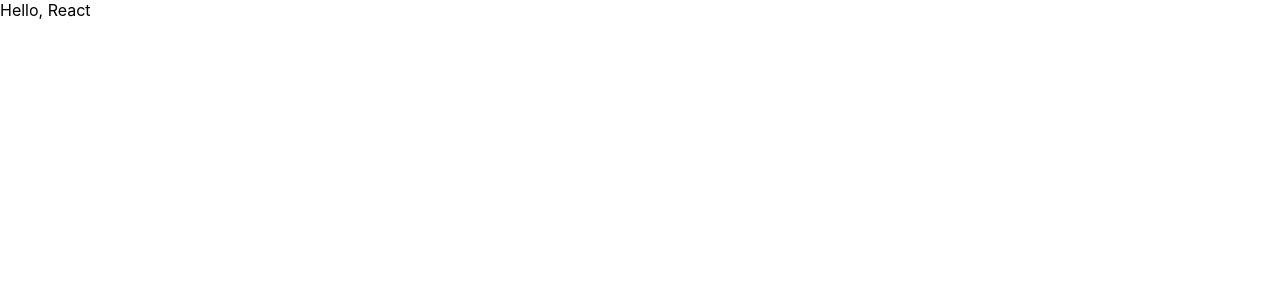
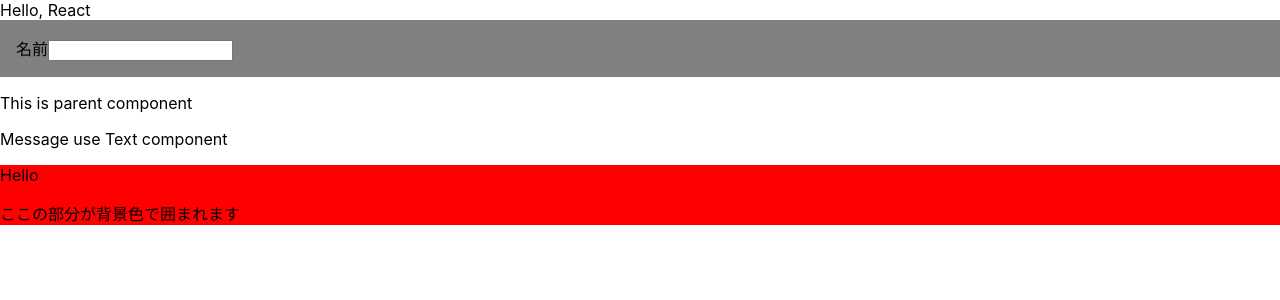
Before and after one commit to focta/typescript-react-next-books, a React (Create React App) app in the folder react-sample/: page / in a window 1280 px wide. Shown: the top 300 px of the page. Built offline with nearby package versions, Linux system fonts and the light colour scheme.

Commit message:
関数コンポーネントの考え方を実装中(P85~P86)

```diff
--- /dev/null
+++ b/react-sample/src/components/ContainerSample.tsx
@@ -0,0 +1,28 @@
+import React from "react";
+
+type ContainerProps = {
+  title: string;
+  children: React.ReactNode;
+};
+
+// コンポーネントが他のコンポーネントを内包したときに、propsを内包する要素にわたす方法を実装した
+function ContainerSample(props: ContainerProps): JSX.Element {
+  const { title, children } = props;
+
+  return (
+    <div style={{ background: "red" }}>
+      <span>{title}</span>
+      <div>{children}</div>
+    </div>
+  );
+}
+
+function Parent(): JSX.Element {
+  return (
+    <ContainerSample title="Hello">
+      <p>ここの部分が背景色で囲まれます</p>
+    </ContainerSample>
+  )
+}
+
+export default Parent;
--- /dev/null
+++ b/react-sample/src/components/Message.tsx
@@ -0,0 +1,21 @@
+import React from 'react'
+
+const Text = (props: {content: string}) => {
+    const { content } = props
+    return <p className='text'>{content}</p>
+}
+
+function Message(props: {}) {
+
+    const content1 = 'This is parent component'
+    const content2 = 'Message use Text component'
+
+  return (
+    <div>
+        <Text content={content1} />
+        <Text content={content2} />
+    </div>
+  )
+}
+
+export default Message
--- /dev/null
+++ b/react-sample/src/components/Name.tsx
@@ -0,0 +1,16 @@
+import React from "react";
+
+function Name() {
+  const onChange = (e: React.ChangeEvent<HTMLInputElement>) => {
+    console.log(e.target.value);
+  };
+
+  return (
+    <div style={{ padding: "16px", backgroundColor: "gray" }}>
+      <label htmlFor="name">名前</label>
+      <input id="name" className="input-name" type="text" onChange={onChange} />
+    </div>
+  );
+}
+
+export default Name;
--- a/react-sample/src/index.tsx
+++ b/react-sample/src/index.tsx
@@ -4,6 +4,9 @@ import './index.css';
 import App from './App';
 import reportWebVitals from './reportWebVitals';
 import Hello from './components/Hello';
+import Name from './components/Name';
+import Message from './components/Message';
+import Parent from './components/ContainerSample';
 
 const root = ReactDOM.createRoot(
   document.getElementById('root') as HTMLElement
@@ -11,6 +14,9 @@ const root = ReactDOM.createRoot(
 root.render(
   <React.StrictMode>
     <Hello />
+    <Name />
+    <Message />
+    <Parent />
   </React.StrictMode>
 );
 
```
